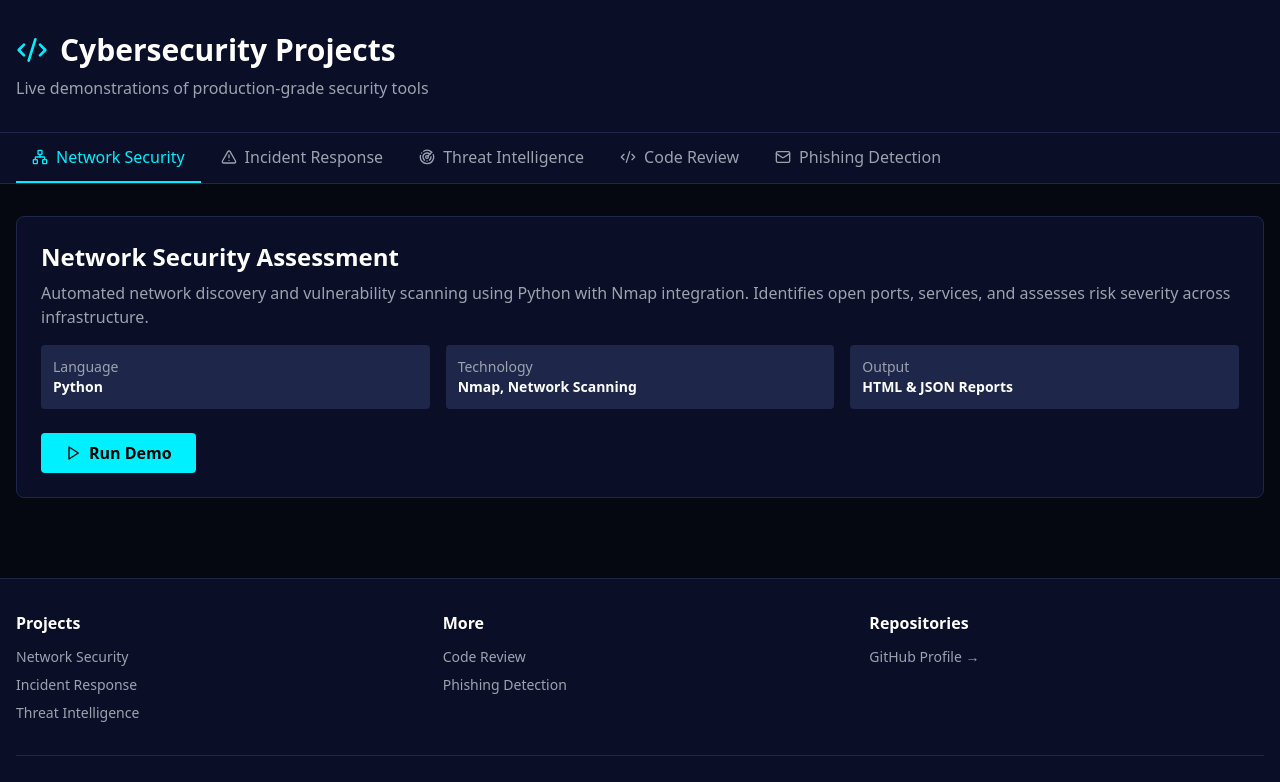
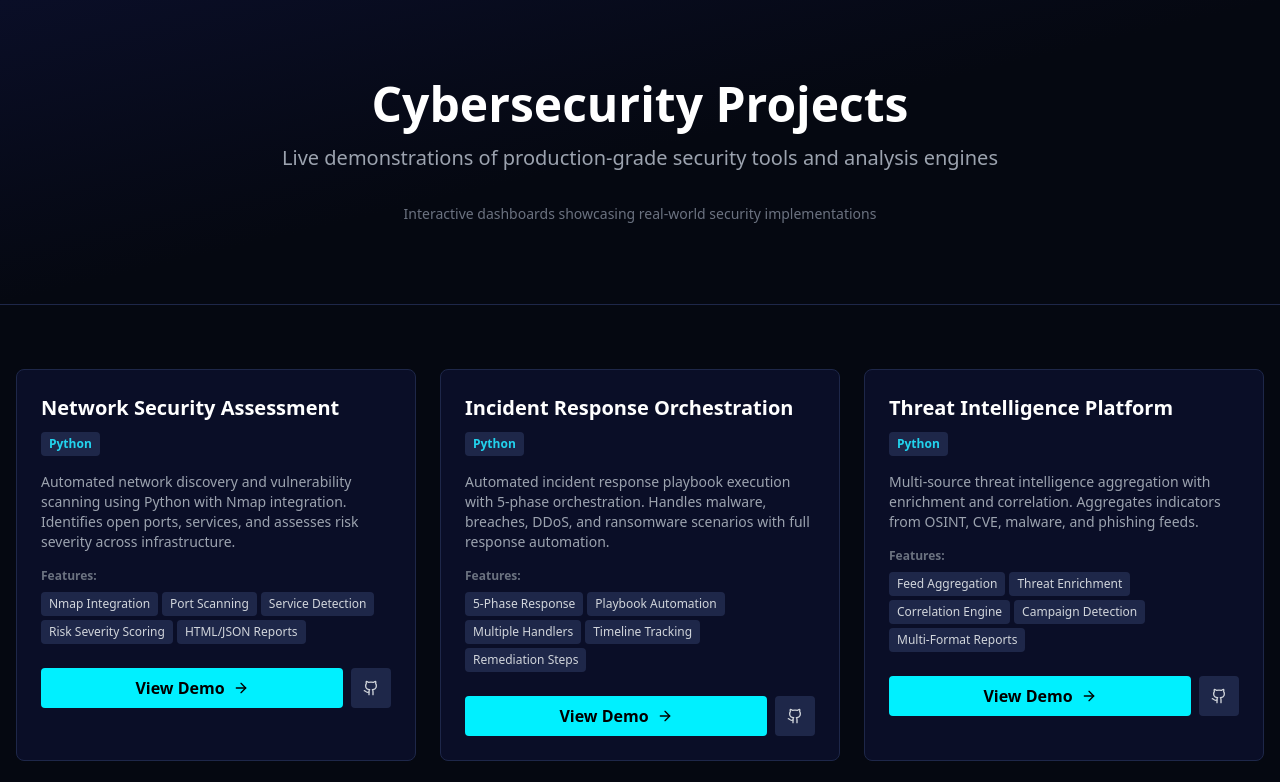
Before and after one commit to willy-havertz/port-cyber-experiments, a React (Vite) app: page / in a window 1280 px wide. Shown: the top 782 px of the page. Built offline with nearby package versions, Linux system fonts and the light colour scheme; the HTML template or start-up script is replaced by a standard one.

Commit message:
Add landing page, update app structure, add Render deployment config

```diff
--- a/src/App.tsx
+++ b/src/App.tsx
@@ -1,45 +1,52 @@
-import { useState } from "react";
-import Header from "./components/Header";
-import TabNavigation from "./components/TabNavigation";
-import NetworkSecurityTab from "./components/tabs/NetworkSecurityTab";
-import IncidentResponseTab from "./components/tabs/IncidentResponseTab";
-import ThreatIntelTab from "./components/tabs/ThreatIntelTab";
-import CodeReviewTab from "./components/tabs/CodeReviewTab";
-import PhishingDetectionTab from "./components/tabs/PhishingDetectionTab";
-import Footer from "./components/Footer";
+import { useState } from 'react'
+import Header from './components/Header'
+import TabNavigation from './components/TabNavigation'
+import LandingPage from './components/LandingPage'
+import NetworkSecurityTab from './components/tabs/NetworkSecurityTab'
+import IncidentResponseTab from './components/tabs/IncidentResponseTab'
+import ThreatIntelTab from './components/tabs/ThreatIntelTab'
+import CodeReviewTab from './components/tabs/CodeReviewTab'
+import PhishingDetectionTab from './components/tabs/PhishingDetectionTab'
+import Footer from './components/Footer'
 
-export type TabType = "network" | "incident" | "threat" | "code" | "phishing";
+export type TabType = 'network' | 'incident' | 'threat' | 'code' | 'phishing' | null
 
 export default function App() {
-  const [activeTab, setActiveTab] = useState<TabType>("network");
+  const [activeTab, setActiveTab] = useState<TabType>(null)
+
+  const handleSelectProject = (tabId: string) => {
+    setActiveTab(tabId as TabType)
+  }
 
   const renderTab = () => {
     switch (activeTab) {
-      case "network":
-        return <NetworkSecurityTab />;
-      case "incident":
-        return <IncidentResponseTab />;
-      case "threat":
-        return <ThreatIntelTab />;
-      case "code":
-        return <CodeReviewTab />;
-      case "phishing":
-        return <PhishingDetectionTab />;
+      case 'network':
+        return <NetworkSecurityTab />
+      case 'incident':
+        return <IncidentResponseTab />
+      case 'threat':
+        return <ThreatIntelTab />
+      case 'code':
+        return <CodeReviewTab />
+      case 'phishing':
+        return <PhishingDetectionTab />
       default:
-        return <NetworkSecurityTab />;
+        return <LandingPage onSelectProject={handleSelectProject} />
     }
-  };
+  }
 
   return (
     <div className="min-h-screen bg-cyber-darker flex flex-col">
-      <Header />
-      <TabNavigation activeTab={activeTab} setActiveTab={setActiveTab} />
+      {activeTab && <Header onBack={() => setActiveTab(null)} />}
+      {activeTab && <TabNavigation activeTab={activeTab} setActiveTab={setActiveTab} />}
 
-      <main className="flex-1 container mx-auto px-4 py-8">
-        <div className="tab-enter">{renderTab()}</div>
+      <main className="flex-1">
+        <div className="tab-enter">
+          {renderTab()}
+        </div>
       </main>
 
-      <Footer />
+      {activeTab && <Footer />}
     </div>
-  );
+  )
 }
--- a/src/components/Header.tsx
+++ b/src/components/Header.tsx
@@ -1,19 +1,28 @@
-import { Code2 } from "lucide-react";
+import { Code2, ChevronLeft } from 'lucide-react'
 
-export default function Header() {
+interface HeaderProps {
+  onBack?: () => void
+}
+
+export default function Header({ onBack }: HeaderProps) {
   return (
     <header className="border-b border-cyber-border bg-cyber-dark sticky top-0 z-50">
       <div className="container mx-auto px-4 py-8">
         <div className="flex items-center gap-3 mb-2">
+          {onBack && (
+            <button
+              onClick={onBack}
+              className="p-1 hover:bg-cyber-border rounded transition-all"
+              aria-label="Back to projects"
+            >
+              <ChevronLeft className="w-6 h-6 text-gray-400 hover:text-cyber-accent" />
+            </button>
+          )}
           <Code2 className="w-8 h-8 text-cyber-accent" />
-          <h1 className="text-3xl font-bold text-white">
-            Cybersecurity Projects
-          </h1>
+          <h1 className="text-3xl font-bold text-white">Cybersecurity Projects</h1>
         </div>
-        <p className="text-gray-400">
-          Live demonstrations of production-grade security tools
-        </p>
+        <p className="text-gray-400 ml-11">Live demonstrations of production-grade security tools</p>
       </div>
     </header>
-  );
+  )
 }
--- /dev/null
+++ b/src/components/LandingPage.tsx
@@ -0,0 +1,125 @@
+import { ArrowRight, Github } from 'lucide-react'
+
+interface Project {
+  id: string
+  name: string
+  description: string
+  language: string
+  features: string[]
+  repo: string
+}
+
+export default function LandingPage({ onSelectProject }: { onSelectProject: (id: string) => void }) {
+  const projects: Project[] = [
+    {
+      id: 'network',
+      name: 'Network Security Assessment',
+      description: 'Automated network discovery and vulnerability scanning using Python with Nmap integration. Identifies open ports, services, and assesses risk severity across infrastructure.',
+      language: 'Python',
+      features: ['Nmap Integration', 'Port Scanning', 'Service Detection', 'Risk Severity Scoring', 'HTML/JSON Reports'],
+      repo: 'https://github.com/willy-havertz/port-cyber-network-security'
+    },
+    {
+      id: 'incident',
+      name: 'Incident Response Orchestration',
+      description: 'Automated incident response playbook execution with 5-phase orchestration. Handles malware, breaches, DDoS, and ransomware scenarios with full response automation.',
+      language: 'Python',
+      features: ['5-Phase Response', 'Playbook Automation', 'Multiple Handlers', 'Timeline Tracking', 'Remediation Steps'],
+      repo: 'https://github.com/willy-havertz/port-cyber-incident-response'
+    },
+    {
+      id: 'threat',
+      name: 'Threat Intelligence Platform',
+      description: 'Multi-source threat intelligence aggregation with enrichment and correlation. Aggregates indicators from OSINT, CVE, malware, and phishing feeds.',
+      language: 'Python',
+      features: ['Feed Aggregation', 'Threat Enrichment', 'Correlation Engine', 'Campaign Detection', 'Multi-Format Reports'],
+      repo: 'https://github.com/willy-havertz/port-cyber-threat-intel'
+    },
+    {
+      id: 'code',
+      name: 'Secure Code Review (SAST)',
+      description: 'Static Application Security Testing scanner supporting 8 programming languages. Detects 10+ vulnerability patterns with OWASP/CWE mappings.',
+      language: 'Python',
+      features: ['8 Language Support', '10+ Vulnerability Types', 'OWASP Mapping', 'CWE Mapping', 'Multi-Format Reports'],
+      repo: 'https://github.com/willy-havertz/port-cyber-code-review'
+    },
+    {
+      id: 'phishing',
+      name: 'Phishing Detection Engine',
+      description: 'ML-powered phishing and credential harvesting detection with 27+ behavioral features. Analyzes emails and URLs for homograph attacks and spoofing.',
+      language: 'Python',
+      features: ['27+ ML Features', 'Email Analysis', 'URL Analysis', 'Risk Scoring', 'Pattern Detection'],
+      repo: 'https://github.com/willy-havertz/port-cyber-phishing-detection'
+    }
+  ]
+
+  return (
+    <div className="min-h-screen bg-cyber-darker flex flex-col">
+      {/* Hero Section */}
+      <div className="bg-gradient-to-br from-cyber-dark via-cyber-darker to-cyber-darker py-20 border-b border-cyber-border">
+        <div className="container mx-auto px-4">
+          <div className="max-w-3xl mx-auto text-center">
+            <h1 className="text-5xl font-bold text-white mb-4">Cybersecurity Projects</h1>
+            <p className="text-xl text-gray-400 mb-8">Live demonstrations of production-grade security tools and analysis engines</p>
+            <p className="text-gray-500 text-sm">Interactive dashboards showcasing real-world security implementations</p>
+          </div>
+        </div>
+      </div>
+
+      {/* Projects Grid */}
+      <div className="flex-1">
+        <div className="container mx-auto px-4 py-16">
+          <div className="grid md:grid-cols-2 lg:grid-cols-3 gap-6">
+            {projects.map(project => (
+              <div key={project.id} className="bg-cyber-dark border border-cyber-border rounded-lg p-6 hover:border-cyber-accent transition-all group">
+                <div className="mb-4">
+                  <h3 className="text-xl font-bold text-white mb-2 group-hover:text-cyber-accent transition-colors">{project.name}</h3>
+                  <span className="inline-block bg-cyber-border text-cyan-400 text-xs font-semibold px-2 py-1 rounded">{project.language}</span>
+                </div>
+
+                <p className="text-gray-400 text-sm mb-4">{project.description}</p>
+
+                <div className="mb-6">
+                  <p className="text-gray-500 text-xs font-semibold mb-2">Features:</p>
+                  <div className="flex flex-wrap gap-1">
+                    {project.features.map(feature => (
+                      <span key={feature} className="bg-cyber-border text-gray-300 text-xs px-2 py-1 rounded">
+                        {feature}
+                      </span>
+                    ))}
+                  </div>
+                </div>
+
+                <div className="flex gap-2">
+                  <button
+                    onClick={() => onSelectProject(project.id)}
+                    className="flex-1 flex items-center justify-center gap-2 bg-cyber-accent hover:bg-cyan-400 text-black font-bold py-2 rounded transition-all"
+                  >
+                    View Demo
+                    <ArrowRight className="w-4 h-4" />
+                  </button>
+                  <a
+                    href={project.repo}
+                    target="_blank"
+                    rel="noopener noreferrer"
+                    className="px-3 py-2 bg-cyber-border hover:bg-cyber-border/80 text-gray-300 rounded transition-all flex items-center"
+                  >
+                    <Github className="w-4 h-4" />
+                  </a>
+                </div>
+              </div>
+            ))}
+          </div>
+        </div>
+      </div>
+
+      {/* Footer */}
+      <footer className="border-t border-cyber-border bg-cyber-dark">
+        <div className="container mx-auto px-4 py-8 text-center text-gray-500 text-sm">
+          <p>Cybersecurity Projects © 2025 | Built with React + Vite</p>
+          <p className="mt-2">All demonstrations use sample data for educational purposes</p>
+        </div>
+      </footer>
+    </div>
+  )
+}
```
Also changed, not shown: render.yaml (added, +13 -0 lines).
